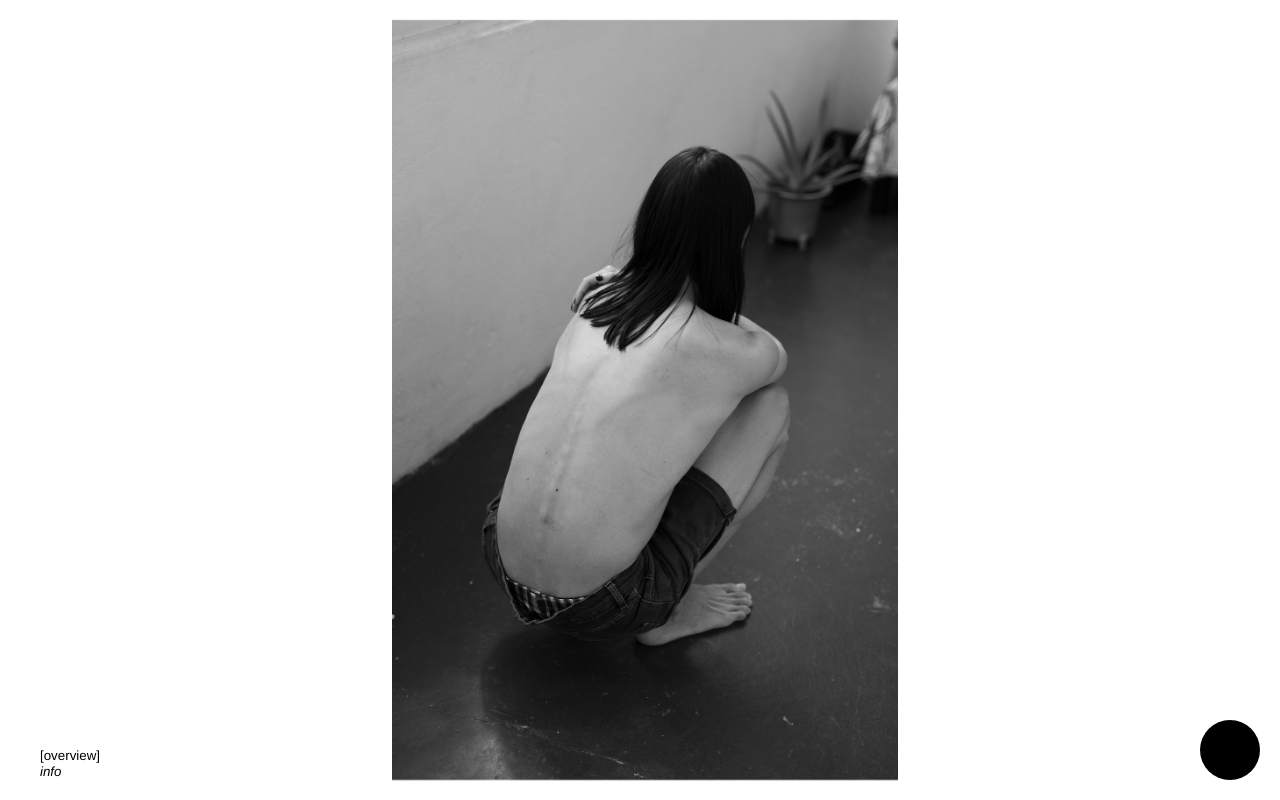
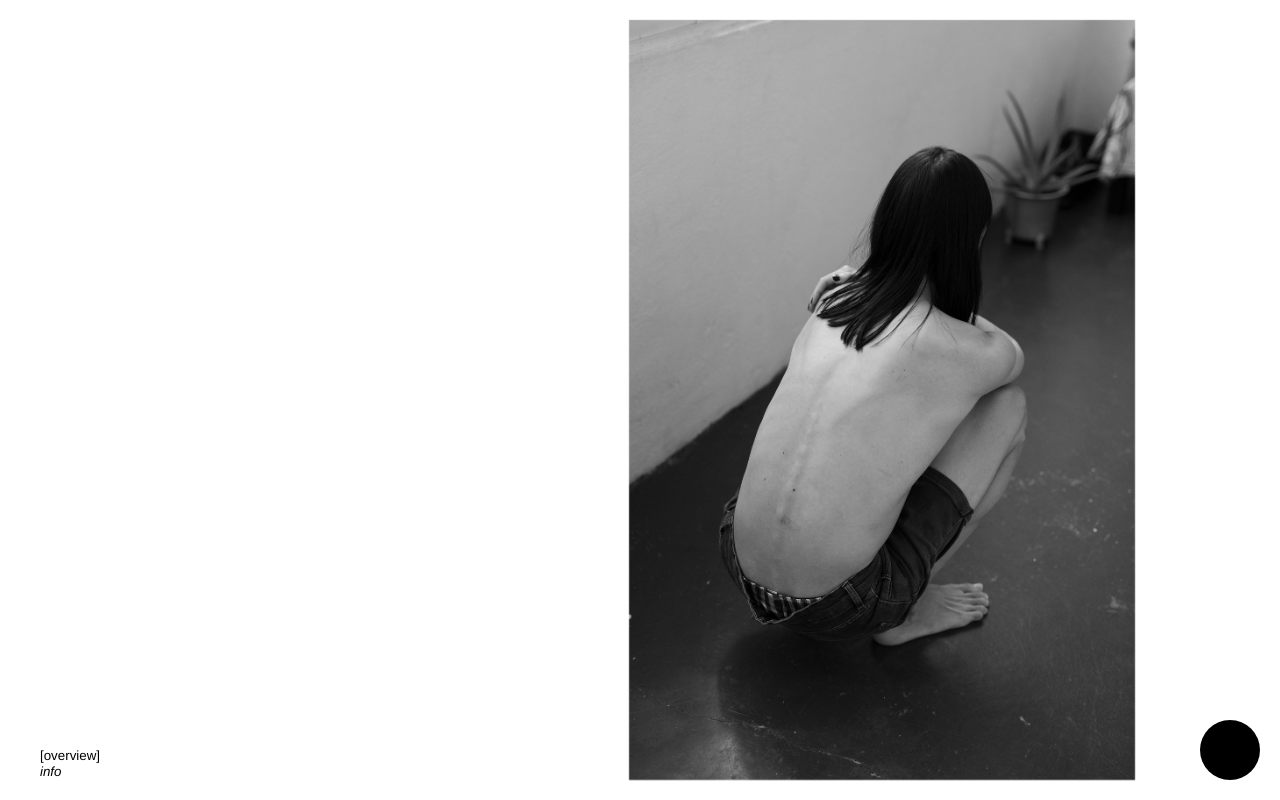
Before and after one commit to 3ximus/mariusz-web, an Angular app: page / in a window 1280 px wide. Built offline with nearby package versions, Linux system fonts and the light colour scheme.

Commit message:
weird values for image size

```diff
--- a/src/app/constants.ts
+++ b/src/app/constants.ts
@@ -1,4 +1,4 @@
 export const NIMAGES = 49;
 export const BUFFER_SIZE = 5;
-export const LANDSCAPE_WIDTH = 940;
-export const PORTRAIT_WIDTH = 670;
+export const LANDSCAPE_WIDTH = 1280;
+export const PORTRAIT_WIDTH = 910;
--- a/src/globals.scss
+++ b/src/globals.scss
@@ -1,4 +1,4 @@
-$slide-position: 290px;
+$slide-position: 407px;
 $slide-position-ss: 120px;
 $edge-margin: 20px;
 $text-color: darkslategrey;
```
